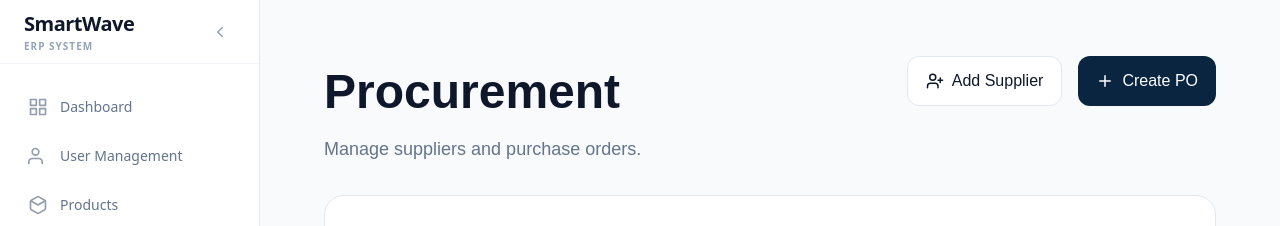
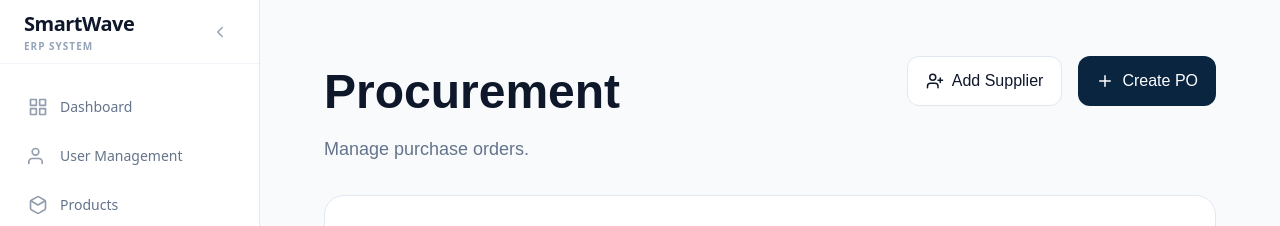
Before and after one commit to kawdoco/SmartWaveERP, a Next.js app in the folder frontend/: page /purchasing in a window 1280 px wide. Shown: the top 226 px of the page. Built offline with nearby package versions, Linux system fonts and the light colour scheme.

Commit message:
add supplier & procument changes

```diff
--- a/frontend/src/app/purchasing/page.tsx
+++ b/frontend/src/app/purchasing/page.tsx
@@ -48,7 +48,7 @@ export default function ProcurementPage() {
               color: "#64748B",
             }}
           >
-            Manage suppliers and purchase orders.
+            Manage purchase orders.
           </p>
         </div>
 
```
Also changed, not shown: frontend/src/app/purchasing/suppliers/page.tsx (line endings or trailing spaces).
